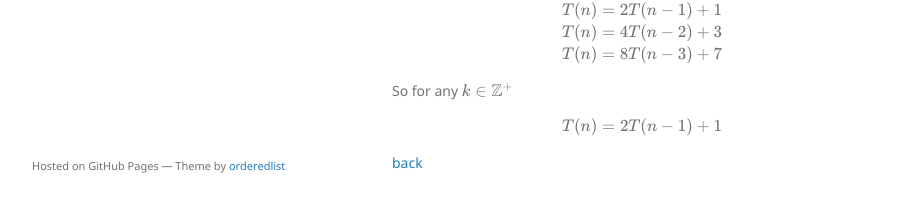
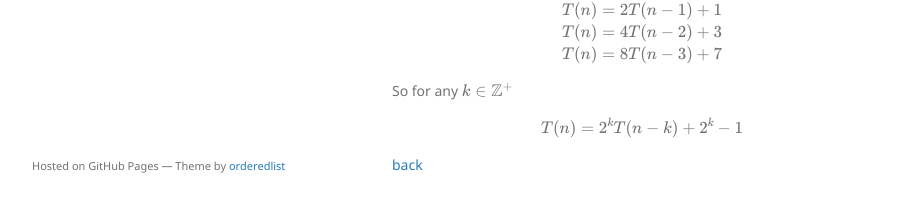
Before and after one commit to callistajosette/callistajosette.github.io, a Jekyll site: the page built from project-crease.md, in a window 1280 px wide and 1091 px high. Shown: the part 856-1068 px from the top of the window, without its empty margins (178-1083 px from the left). Built offline with Jekyll 4.4.1, drawn with Linux system fonts in a browser that asks for light colours; our own code applies the rules of GitHub Pages for plain Markdown files.

Commit message:
Update project-crease.md

```diff
--- a/project-crease.md
+++ b/project-crease.md
@@ -55,7 +55,7 @@ $$
 
 So for any $k \in \mathbb{Z}^{+}$
 
-$$T(n) = 2T(n-1) + 1 \\$$
+$$T(n) = 2^{k}T(n-k) + 2^{k}-1 \\$$
 
 
 [back](./)
```
